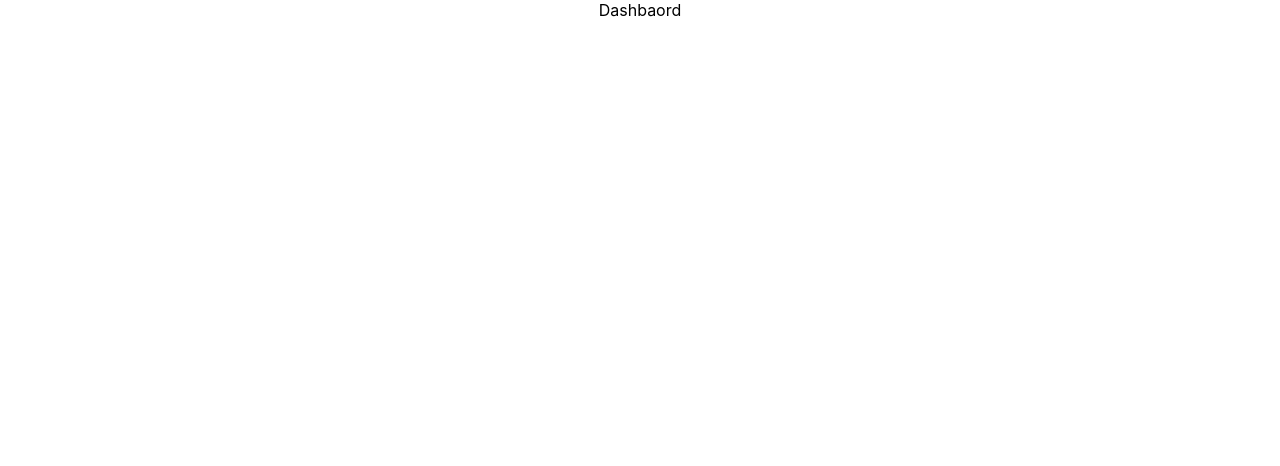
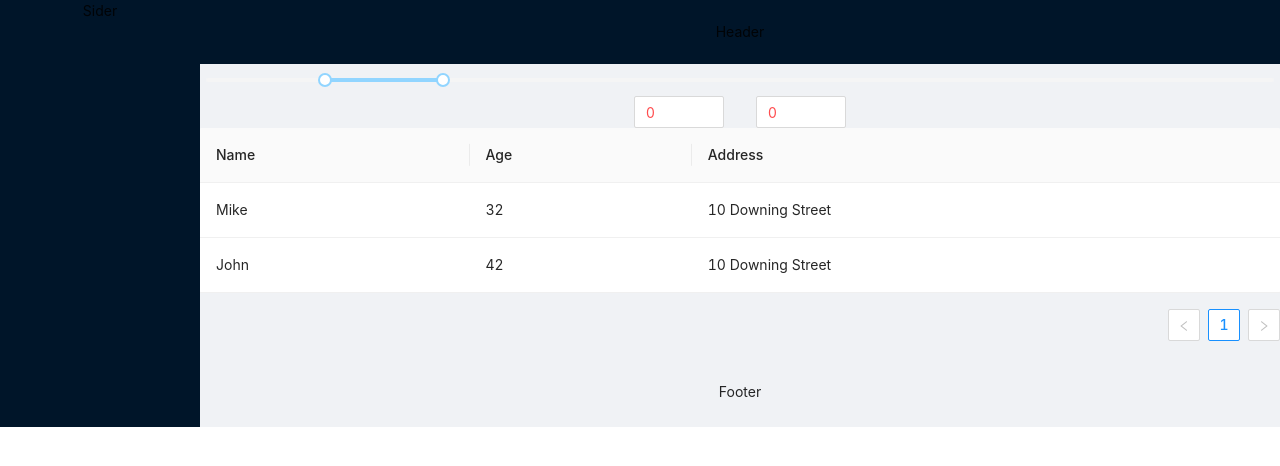
Before and after one commit to theyworker/employee-salary-management, a React (Create React App) app: page / in a window 1280 px wide. Shown: the top 466 px of the page. Built offline with nearby package versions, Linux system fonts and the light colour scheme.

Commit message:
employee table

```diff
--- a/src/App.js
+++ b/src/App.js
@@ -1,10 +1,25 @@
 import "./App.css";
+import "antd/dist/antd.min.css";
 import { Dashboard } from "./Dashboard/Dashboard";
+import { Layout } from "antd";
+import useMobile from "./customHook/useMobile";
+import React from "react";
 
+const { Header, Footer, Sider, Content } = Layout;
 function App() {
+  const isMobile = useMobile();
   return (
     <div className="App">
-      <Dashboard />
+      <Layout>
+        {isMobile ? <React.Fragment /> : <Sider>Sider</Sider>}
+        <Layout>
+          <Header>Header</Header>
+          <Content>
+            <Dashboard />
+          </Content>
+          <Footer>Footer</Footer>
+        </Layout>
+      </Layout>
     </div>
   );
 }
--- a/src/Dashboard/Dashboard.js
+++ b/src/Dashboard/Dashboard.js
@@ -1,8 +1,26 @@
-import { Space } from 'antd';
-import React from 'react';
+import { Space, Slider , InputNumber} from "antd";
+import React from "react";
+import EmployeeTable from "./Table/EmployeeTable";
 
 export const Dashboard = () => {
-    return <Space>
-        Dashbaord
-    </Space>
-}
+  return (
+    <div size={'large'}>
+      <Slider  defaultValue={[20, 30]} range disabled={false} min={10} max={100}/>
+      <InputNumber
+          min={1}
+          max={20}
+          style={{ margin: '0 16px' }}
+          value={0}
+          onChange={()=>{}}
+        />
+        <InputNumber
+          min={1}
+          max={20}
+          style={{ margin: '0 16px' }}
+          value={0}
+          onChange={()=>{}}
+        />
+      <EmployeeTable/>
+    </div>
+  );
+};
--- /dev/null
+++ b/src/Dashboard/Table/EmployeeTable.js
@@ -0,0 +1,45 @@
+import React from "react";
+import { Table } from "antd";
+
+const dataSource = [
+  {
+    key: "1",
+    name: "Mike",
+    age: 32,
+    address: "10 Downing Street",
+  },
+  {
+    key: "2",
+    name: "John",
+    age: 42,
+    address: "10 Downing Street",
+  },
+];
+
+const columns = [
+  {
+    title: "Name",
+    dataIndex: "name",
+    key: "name",
+  },
+  {
+    title: "Age",
+    dataIndex: "age",
+    key: "age",
+  },
+  {
+    title: "Address",
+    dataIndex: "address",
+    key: "address",
+  },
+];
+
+const EmployeeTable = () => {
+  return (
+    <div>
+      <Table dataSource={dataSource} columns={columns} pagination={{ pageSize: 5 }} />
+    </div>
+  );
+};
+
+export default EmployeeTable;
--- /dev/null
+++ b/src/customHook/useMobile.js
@@ -0,0 +1,20 @@
+import React, { useState, useEffect } from "react";
+
+const useMobile = () => {
+  const [width, setWidth] = useState(window.innerWidth);
+  const isMobile = width <= 768;
+
+  function handleWindowSizeChange() {
+    setWidth(window.innerWidth);
+  }
+  useEffect(() => {
+    window.addEventListener("resize", handleWindowSizeChange);
+    return () => {
+      window.removeEventListener("resize", handleWindowSizeChange);
+    };
+  }, []);
+
+  return isMobile;
+};
+
+export default useMobile;
```
